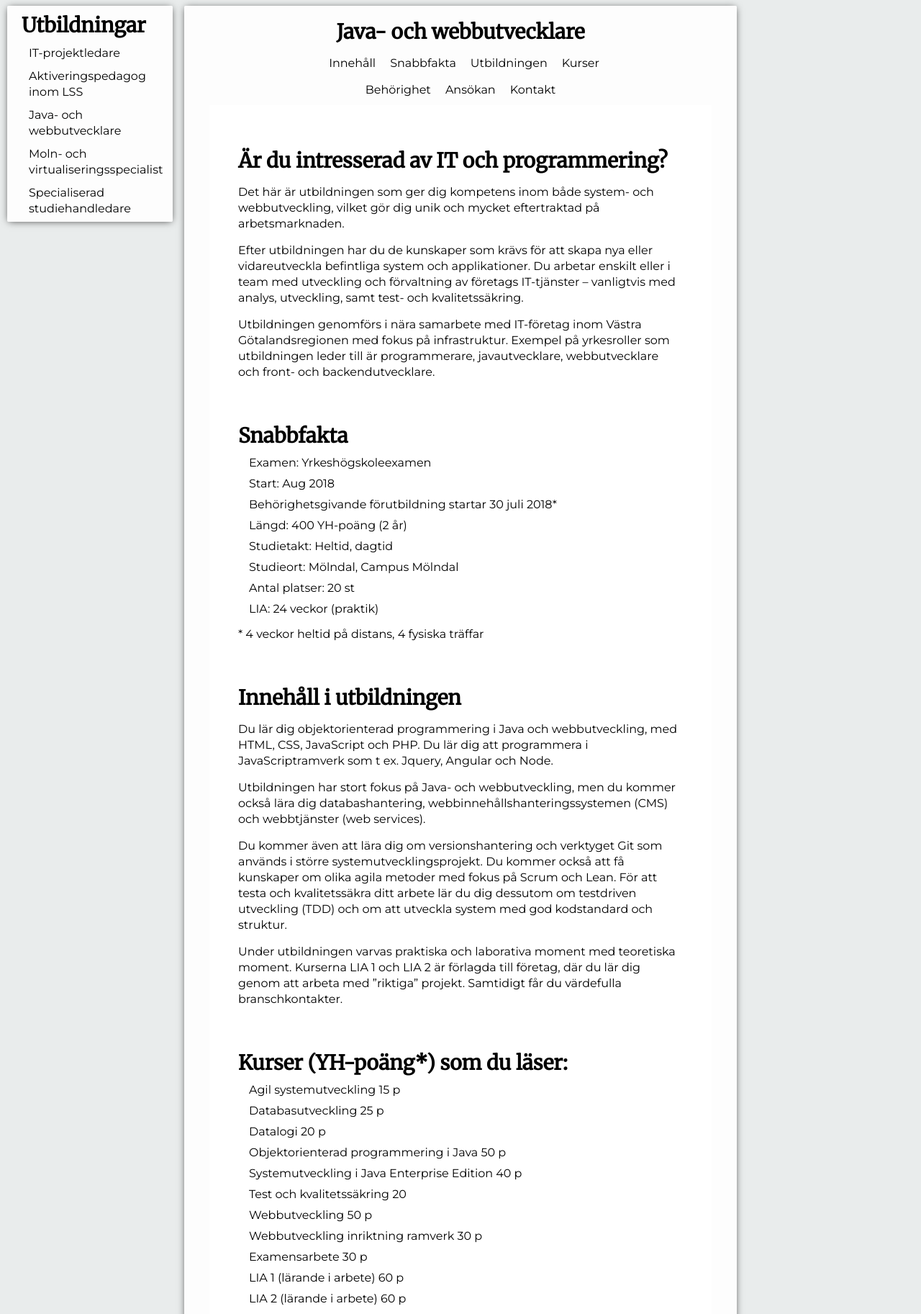
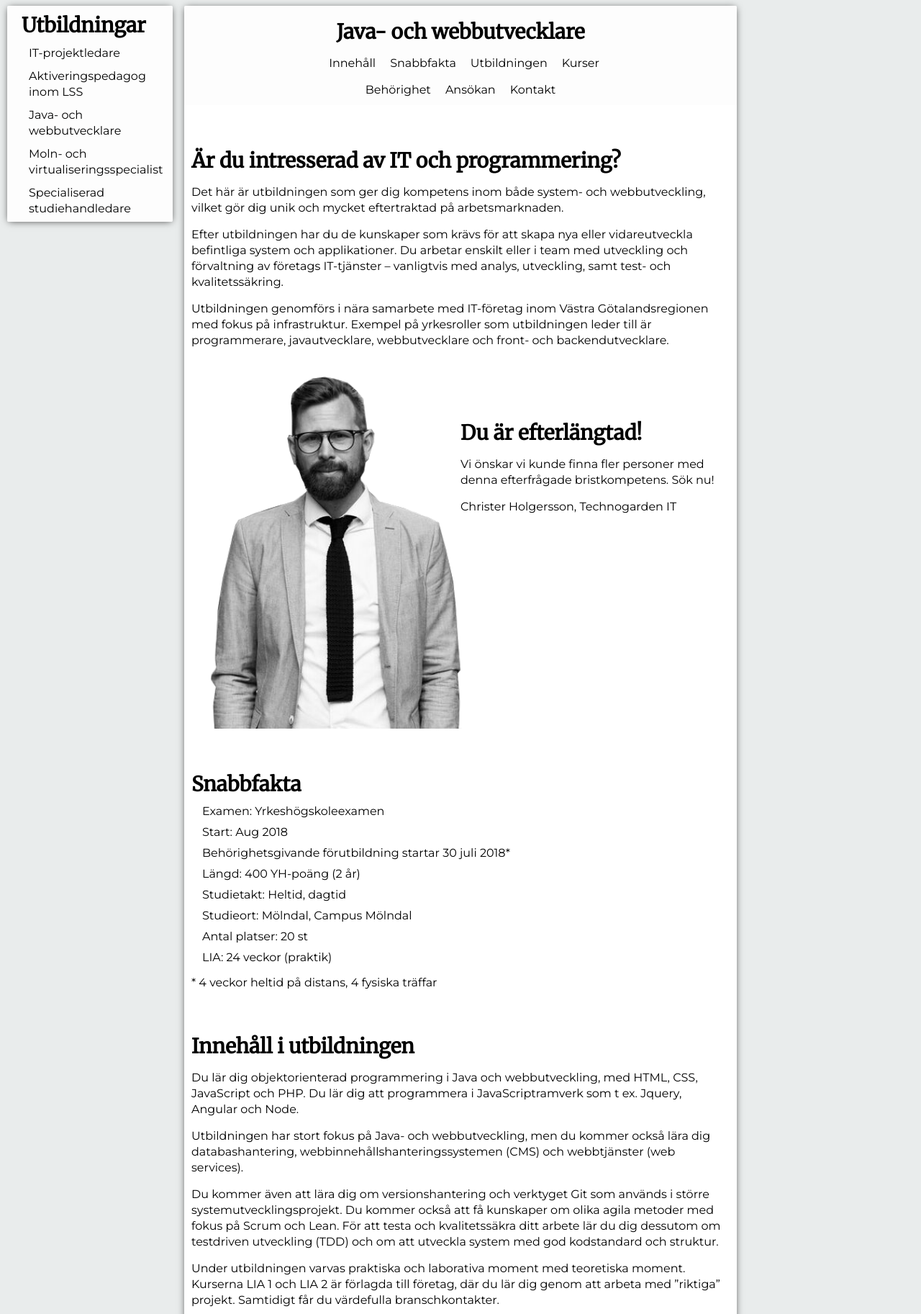
Before and after one commit to pnilssson/projektuppgift, a PHP site: page /java.html in a window 1280 px wide. Shown: the part 402-2227 px from the top of the page at 72% size. Run offline with PHP 8.4, Linux system fonts and the light colour scheme; style sheets or scripts are compiled from the project's sources; some libraries are stand-ins or nearby versions.

Commit message:
klar med java sidan

```diff
--- a/webbprojekt/script/java.js
+++ b/webbprojekt/script/java.js
@@ -24,9 +24,9 @@ xhr.onload = function () {
         newContent += '</div>';
         x = "";
 
+    newContent +=  '<div class="bookmark-javatext">';
+     // Div för bookmark
 
-     // Div för bookmark
-    newContent +=  '<div class="test">';
     for (i in responseobject.bookmarkText) {
         x += '<li><p><a href="#' + responseobject.bookmarkLinks[i] + '">' + responseobject.bookmarkText[i] + '</a></p></li>';
     }
@@ -42,19 +42,25 @@ xhr.onload = function () {
     for (i in responseobject.mainText) {
         x += '<p>' + responseobject.mainText[i] + '</p>';
     }
-    newContent += '<div class="java-context" id="context">';
+    newContent += '<div class="java-context information" id="context">';
     newContent += '<h3>' + responseobject.mainHeader + '</h3>';
     newContent += x;
-
+    newContent += '<div class="grid-img">';
+    newContent += '<img src="img/christer_holgersson_technogarden383x501christer.png">';
+    newContent += '<div class="grid-img-text">'
+    newContent += '<h3>Du är efterlängtad!</h3> <p>Vi önskar vi kunde finna fler personer med denna efterfrågade bristkompetens. Sök nu!</p> <P>Christer Holgersson, \n' +
+        'Technogarden IT</P>'
+    newContent += '</div>'
+    newContent += '</div>'
     x = "";
 
-   // newContent += '<img class="testbild" src="img/aktiveringspedagogobrukare855x450kimsvensson.jpg">'
+
     newContent += '</div>';
      // Div för fast-facts
     for (i in responseobject.factText) {
         x += '<li>' + responseobject.factText[i] + '</li>';
     }
-    newContent += '<div class="fast-facts"  id="fast-facts">';
+    newContent += '<div class="fast-facts information"  id="fast-facts">';
     newContent += '<h3>' + responseobject.factHeader + '</h3>';
     newContent += '<ul>' + x + '</ul>';
     x = "";
@@ -64,16 +70,20 @@ xhr.onload = function () {
     for (i in responseobject.educationText) {
         x += '<p>' + responseobject.educationText[i] + '</p>';
     }
-    newContent += ' <div class="context-education"  id="context-education">';
+    newContent += ' <div class="context-education information"  id="context-education">';
     newContent += '<h3>' + responseobject.educationHeader + '</h3>';
     newContent += x;
     x = "";
+
     newContent +='</div>';
      // Div för courses
+
+    newContent += '<img class="courses-img" src="img/java-code.jpg">';
     for (i in responseobject.coursesText) {
         x += '<li>' + responseobject.coursesText[i] + '</li>';
     }
-    newContent += '<div class="java-courses" id="java-courses">';
+    newContent += '<div class="java-courses information" id="java-courses">';
+
     newContent += '<h3>' + responseobject.coursesHeader + '</h3>';
     newContent += '<ul>' + x + '</ul>';
     x = "";
@@ -83,7 +93,7 @@ xhr.onload = function () {
     for (i in responseobject.appropriateText) {
         x += '<p>' + responseobject.appropriateText[i] + '</p>';
     }
-    newContent += '<div class="java-appropriate"id="java-appropriate">';
+    newContent += '<div class="java-appropriate information"id="java-appropriate">';
     newContent += '<h3>' + responseobject.appropriateHeader + '</h3>';
     newContent += x;
     x = "";
@@ -94,7 +104,7 @@ xhr.onload = function () {
 
 
     //Div fär application
-    newContent += '<div class="java-application"  id="java-application">';
+    newContent += '<div class="java-application information"  id="java-application">';
     newContent += '<h3>' + responseobject.applicationHeader + '</h3>';
     newContent += '<p>' + responseobject.applicationText + '</p>';
 
@@ -109,9 +119,11 @@ xhr.onload = function () {
         x += '<p>' + responseobject.contactText[i] + '</p>';
 
     }
+    newContent += '<a href="utbildningar.html"> <button class="read-more-button">Ansök</button></a>';
+    newContent += '</div>';
 
-    newContent += '</div>';
-    newContent += '<div class="java-contact"  id="java-contact">';
+
+    newContent += '<div class="java-contact information"  id="java-contact">';
     newContent += '<h3>' + responseobject.contactHeader + '</h3>';
     newContent += x;
 
--- a/webbprojekt/style/java.css
+++ b/webbprojekt/style/java.css
@@ -10,17 +10,59 @@
   margin-top: 10px;
 }
 
+.bookmark-javatext {
+  padding-left: 0px;
+  padding-right: 0px;
+}
+
 html {
   scroll-behavior: smooth;
 }
 
+.bookmark-javatext1 {
+  background: url("../img/java-programmering.png") no-repeat 25%;
+}
+
 img {
-  margin-left: -20px;
   width: 108%;
+}
+
+.grid-img-text {
+  grid-column: 2/3;
+}
+.grid-img-text h3 {
+  margin-top: 30px;
 }
 
 .alignment {
   display: none;
+}
+
+.read-more-button {
+  border: 2px #0070F1 solid;
+  border-radius: 3px;
+  margin-top: 10px;
+  padding: 7px;
+  width: 100%;
+  text-align: center;
+  font-family: font-family, "Merriweather", serif;
+  color: #FAFFFF;
+  background-color: #0070F1;
+  transition: all 0.2s;
+}
+.read-more-button a {
+  color: #FAFFFF;
+  text-decoration: none;
+}
+
+.read-more-button:hover {
+  background-color: #FAFFFF;
+  color: #0070F1;
+  cursor: pointer;
+}
+
+.read-more-button:hover a {
+  color: #0070F1;
 }
 
 .bookmark {
@@ -49,15 +91,14 @@ img {
 
 .java-text {
   grid-area: javatext;
-  margin-left: 15px;
-  margin-right: 15px;
   margin-bottom: 50px;
   background-color: white;
 }
 .java-text p {
   margin-top: 15px;
 }
-.java-text div {
+.java-text .information {
+  margin-left: 15px;
   padding-top: 75px;
   margin-top: -20px;
 }
@@ -86,32 +127,47 @@ img {
     display: grid;
     justify-content: space-around;
     grid-template-columns: repeat(10, 1fr);
-    grid-template-areas: ". test test test test test test test test .";
+    grid-template-areas: ". bookmark-javatext bookmark-javatext bookmark-javatext bookmark-javatext bookmark-javatext bookmark-javatext bookmark-javatext bookmark-javatext .";
   }
 
-  .test {
+  .bookmark-javatext {
     margin-top: 10px;
     margin-bottom: 20px;
-    grid-area: test;
+    grid-area: bookmark-javatext;
   }
 
-  .test {
-    padding-left: 20px;
-    padding-right: 20px;
+  .bookmark-javatext {
     margin-top: 10px;
     margin-bottom: 20px;
-    grid-area: test;
+    grid-area: bookmark-javatext;
     background-color: rgba(255, 255, 255, 0.9);
     box-shadow: 0 1px 10px -2px rgba(0, 0, 0, 0.75);
     border-radius: 2px;
   }
-  .test img {
+  .bookmark-javatext img {
     margin-left: auto;
     margin-right: auto;
     border: black;
     border-style: solid;
     border: 2px;
+  }
+
+  .grid-img {
+    display: grid;
+    grid-template-columns: repeat(2, 1fr);
+  }
+
+  .bookmark-javatextbild {
+    grid-column: 1/2;
+  }
+
+  .courses-img {
+    margin-top: 10px;
     width: 100%;
+    margin-left: 0px;
+    display: block;
+    margin-left: auto;
+    margin-right: auto;
   }
 }
 /* Computer*/
@@ -124,7 +180,7 @@ img {
     display: grid;
     justify-content: space-around;
     grid-template-columns: repeat(5, 1fr);
-    grid-template-areas: "gridalignment test test test .";
+    grid-template-areas: "gridalignment bookmark-javatext bookmark-javatext bookmark-javatext .";
   }
 
   .alignment {
@@ -160,34 +216,54 @@ img {
     color: blue;
   }
 
-  .test {
+  .bookmark-javatext {
     display: grid;
     grid-template-columns: repeat(5, 1fr);
     grid-template-areas: ". gridbookmark gridbookmark gridbookmark ." "javatext javatext javatext javatext javatext";
     margin-top: 10px;
     margin-bottom: 20px;
-    grid-area: test;
+    grid-area: bookmark-javatext;
     background-color: rgba(255, 255, 255, 0.9);
     box-shadow: 0 1px 10px -2px rgba(0, 0, 0, 0.75);
     border-radius: 2px;
-  }
-  .test img {
-    margin-left: -55px;
-    width: 100%;
   }
 
   .java-text {
     margin-top: 10px;
   }
-  .java-text div {
+  .java-text .information {
     padding-top: 160px;
     margin-top: -100px;
-    margin-left: 40px;
-    margin-right: 40px;
+    margin-left: 10px;
+    margin-right: 10px;
   }
-  .java-text div ul {
-    margin-left: 15px;
+  .java-text .information ul {
     list-style-type: none;
+  }
+
+  .grid-img-text {
+    grid-column: 2/3;
+  }
+  .grid-img-text h3 {
+    margin-top: 100px;
+  }
+
+  .grid-img {
+    display: grid;
+    grid-template-columns: repeat(2, 1fr);
+  }
+
+  .bookmark-javatextbild {
+    grid-column: 1/2;
+  }
+
+  .courses-img {
+    margin-top: 10px;
+    width: 100%;
+    margin-left: 0px;
+    display: block;
+    margin-left: auto;
+    margin-right: auto;
   }
 }
 
--- a/webbprojekt/style/java.scss
+++ b/webbprojekt/style/java.scss
@@ -10,21 +10,65 @@
 .div-container-java li{
   margin-top: 10px;
 }
+.bookmark-javatext{
+  padding-left: 0px;
+  padding-right: 0px;
+}
 
 html{
 
   scroll-behavior: smooth;
 }
+.bookmark-javatext1{
+  background: url("../img/java-programmering.png") no-repeat 25%;
+}
 img{
-  margin-left: -20px;
+
   width: 108%;
 }
 
+.grid-img-text{
+
+  grid-column: 2 / 3;
+  h3{
+    margin-top: 30px;
+  }
+
+}
 .alignment {
   display: none;
 
 
 }
+
+.read-more-button {
+  border: 2px #0070F1 solid;
+  border-radius: 3px;
+  margin-top: 10px;
+  padding: 7px;
+  width: 100%;
+  text-align: center;
+  font-family: font-family, "Merriweather", serif;
+  color: #FAFFFF;
+  background-color: #0070F1;
+  transition: all 0.2s;
+  a {
+    color: #FAFFFF;
+    text-decoration: none;
+  }
+}
+
+
+.read-more-button:hover {
+  background-color: #FAFFFF;
+  color: #0070F1;
+  cursor: pointer;
+}
+
+.read-more-button:hover a {
+  color: #0070F1;
+}
+
 
 .bookmark{
 
@@ -76,7 +120,8 @@ img{
     margin-top: 15px;
   }
 
-  div {
+  .information {
+    margin-left: 15px;
     padding-top: 75px;
     margin-top: -20px;
   }
@@ -87,8 +132,7 @@ img{
     }
 
 
-  margin-left: 15px;
-  margin-right: 15px;
+
   margin-bottom: 50px;
   background-color: white;
 
@@ -117,21 +161,19 @@ img{
 
     grid-template-columns: repeat(10, 1fr);
     grid-template-areas:
-            '. test test test test test test test test .';
+            '. bookmark-javatext bookmark-javatext bookmark-javatext bookmark-javatext bookmark-javatext bookmark-javatext bookmark-javatext bookmark-javatext .';
 
   }
-  .test{
+  .bookmark-javatext{
     margin-top: 10px;
     margin-bottom: 20px;
-    grid-area: test;
+    grid-area: bookmark-javatext;
 
   }
-  .test{
-    padding-left: 20px;
-    padding-right: 20px;
+  .bookmark-javatext{
     margin-top: 10px;
     margin-bottom: 20px;
-    grid-area: test;
+    grid-area: bookmark-javatext;
     background-color: rgba(255, 255, 255, 0.9);
     box-shadow: 0 1px 10px -2px rgba(0,0,0,0.75);
     border-radius: 2px;
@@ -141,7 +183,7 @@ img{
      border: black;
       border-style: solid;
       border: 2px;
-      width: 100%;
+
     }
 
 
@@ -150,6 +192,23 @@ img{
   .alignment {
 
   }
+  .grid-img{
+    display: grid;
+    grid-template-columns: repeat(2, 1fr);
+
+
+  }
+  .bookmark-javatextbild{
+    grid-column: 1 / 2;
+  }.courses-img{
+     margin-top: 10px;
+
+     width: 100%;
+     margin-left: 0px;
+     display: block;
+     margin-left: auto;
+     margin-right: auto;
+   }
 
 
 
@@ -167,7 +226,7 @@ img{
 
     grid-template-columns: repeat(5, 1fr);
     grid-template-areas:
-            'gridalignment test test test .';
+            'gridalignment bookmark-javatext bookmark-javatext bookmark-javatext .';
 
   }
 
@@ -221,7 +280,7 @@ img{
   .bookmark{
 
   }
-  .test{
+  .bookmark-javatext{
 
 
     display: grid;
@@ -232,35 +291,60 @@ img{
             '. gridbookmark gridbookmark gridbookmark .'
             'javatext javatext javatext javatext javatext';
 
-    img{
-      margin-left: -55px;
-       width: 100%;
-     }
+
+
 
     margin-top: 10px;
     margin-bottom: 20px;
-    grid-area: test;
+    grid-area: bookmark-javatext;
     background-color: rgba(255, 255, 255, 0.9);
     box-shadow: 0 1px 10px -2px rgba(0,0,0,0.75);
     border-radius: 2px;
   }
+
   .java-text{
   margin-top: 10px;
 
-    div{
+    .information{
       padding-top: 160px;
       margin-top: -100px;
-      margin-left: 40px;
-      margin-right: 40px;
+      margin-left: 10px;
+      margin-right: 10px;
 
       ul{
-        margin-left: 15px;
+
         list-style-type: none;
       }
     }
 
   }
 
+  .grid-img-text{
+
+    grid-column: 2 / 3;
+    h3{
+      margin-top: 100px;
+    }
+
+  }
+  .grid-img{
+    display: grid;
+    grid-template-columns: repeat(2, 1fr);
+
+
+  }
+.bookmark-javatextbild{
+  grid-column: 1 / 2;
+}.courses-img{
+  margin-top: 10px;
+
+   width: 100%;
+   margin-left: 0px;
+   display: block;
+   margin-left: auto;
+   margin-right: auto;
+ }
+
 
 
 }
```
Also changed, not shown: webbprojekt/img/christer_holgersson_technogarden383x501christer.png (added), webbprojekt/img/code-2620118_1920.jpg (added), webbprojekt/img/java-code.jpg (added), webbprojekt/img/newsImages/aktiveringspedagogobrukare855x450kimsvensson.jpg (added), webbprojekt/img/newsImages/ateaanställdYH855x450kimsvensson.jpg (added), webbprojekt/img/newsImages/bildereleverSFI-YH855x450kimsvensson.jpg (added), webbprojekt/img/newsImages/campus-entry.jpg (added), 1 other file.
